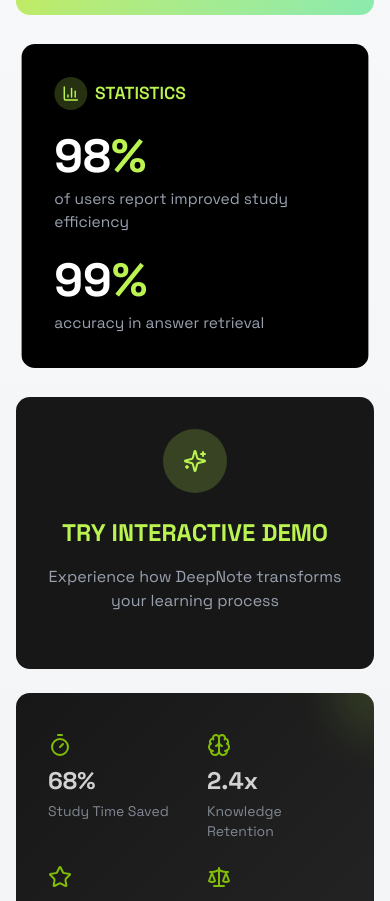
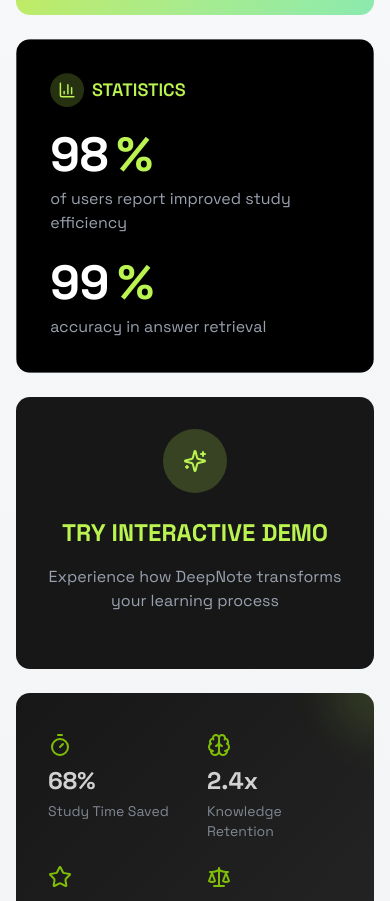
Before and after one commit to Nash504/deepnote, a Next.js app: page / in a window 390 px wide. Shown: the part 2059-2960 px from the top of the page. Built offline with nearby package versions, Linux system fonts and the light colour scheme; no server answers; grey boxes are pictures that could not be loaded.

Commit message:
feat: update font usage and enhance layout across components for improved UI consistency

```diff
--- a/app/layout.js
+++ b/app/layout.js
@@ -1,12 +1,7 @@
 import {
   ClerkProvider,
-  SignInButton,
-  SignUpButton,
-  SignedIn,
-  SignedOut,
-  UserButton,
 } from '@clerk/nextjs'
-import { Geist, Geist_Mono, Space_Grotesk } from 'next/font/google'
+import { Geist, Geist_Mono, Space_Grotesk, Poppins } from 'next/font/google'
 import './globals.css'
 import Navbar from '../components/Navbar'
 import {
@@ -30,7 +25,12 @@
   subsets: ['latin'],
 })
 
-// Optional: you can delete this if you're not using metadata in JavaScript
+const poppins = Poppins({
+  variable: '--font-poppins',
+  subsets: ['latin'],
+  weight: ['400', '500', '600', '700'],
+})
+
 export const metadata = {
   title: 'Clerk Next.js Quickstart',
   description: 'Generated by create next app',
@@ -39,8 +39,8 @@
 export default function RootLayout({ children }) {
   return (
     <ClerkProvider>
-      <html lang="en">
-        <body className={`${geistSans.variable} ${geistMono.variable} ${spaceGrotesk.className} antialiased bg-black`}>
+      <html lang="en" className={`${geistSans.variable} ${geistMono.variable} ${spaceGrotesk.className} ${poppins.variable}`}>
+        <body className="font-poppins antialiased bg-black">
           <Navbar />
           {children}
         </body>
--- a/components/Bento.jsx
+++ b/components/Bento.jsx
@@ -175,7 +175,7 @@
                         </h1>
                     </AnimatedText>
 
-                    <AnimatedText isVisible={isVisible} delay={300} className="text-md sm:text-xl text-gray-700 max-w-3xl mx-auto mb-8 text-center">
+                    <AnimatedText isVisible={isVisible} delay={300} className="text-md sm:text-xl font-poppins text-gray-700 max-w-3xl mx-auto mb-8 font-poppins text-center">
                         <p>
                             DeepNote transforms your study resources into an interactive knowledge base,
 
@@ -229,8 +229,8 @@
                         setHoveredCard={setHoveredCard}
                         isVisible={isVisible}
                         variants={cardVariants}
-                        hoverClass="border-lime-300/50 scale-[0.99]" // Specific hover effect class for the wrapper
-                        className="bg-black border-2 border-lime-300/0 transition-all duration-500 scale-[0.97]" // Base styles
+                        hoverClass="border-lime-300/50 scale-[0.2]" // Specific hover effect class for the wrapper
+                        className="bg-black border-2  border-lime-300/0 transition-all duration-500 scale-[0.999]" // Base styles
                     >
                          {/* Content */}
                         <div className="relative p-8 flex flex-col justify-between h-full">
@@ -243,12 +243,12 @@
 
                             <div className="space-y-6">
                                 <div>
-                                    <div className="text-5xl font-bold text-white mb-2">{userCount}<span className="text-lime-300">%</span></div>
+                                    <div className="text-5xl font-bold text-white mb-2">{userCount}<span className="text-lime-300 pl-2">%</span></div>
                                     <p className="text-gray-400">of users report improved study efficiency</p>
                                 </div>
 
                                 <div>
-                                    <div className="text-5xl font-bold text-white mb-2">{accuracy}<span className="text-lime-300">%</span></div>
+                                    <div className="text-5xl font-bold text-white mb-2">{accuracy}<span className="text-lime-300 pl-2">%</span></div>
                                     <p className="text-gray-400">accuracy in answer retrieval</p>
                                 </div>
                             </div>
--- a/components/Landing.jsx
+++ b/components/Landing.jsx
@@ -53,7 +53,7 @@
     : 'opacity-0 translate-y-16';
 
   return (
-    <div className={`bg-gradient-to-b from-black to-neutral-900 text-white font-space-grotesk min-h-screen p-4 sm:p-8 overflow-hidden`}>
+    <div className={`bg-gradient-to-b from-black to-neutral-900 text-white font-space-grotesk  min-h-screen p-4 sm:p-8 overflow-hidden`}>
       {/* Background particles/grid effect */}
 
 
--- /dev/null
+++ b/tailwind.config.js
@@ -0,0 +1,13 @@
+module.exports = {
+    theme: {
+      extend: {
+        fontFamily: {
+          sans: ['var(--font-geist-sans)'],
+          mono: ['var(--font-geist-mono)'],
+          poppins: ['var(--font-poppins)'],
+          grotesk: ['var(--font-space-grotesk)'],
+        },
+      },
+    },
+    // other configuration...
+  }
```
Also changed, not shown: app/globals.css (line endings or trailing spaces).
